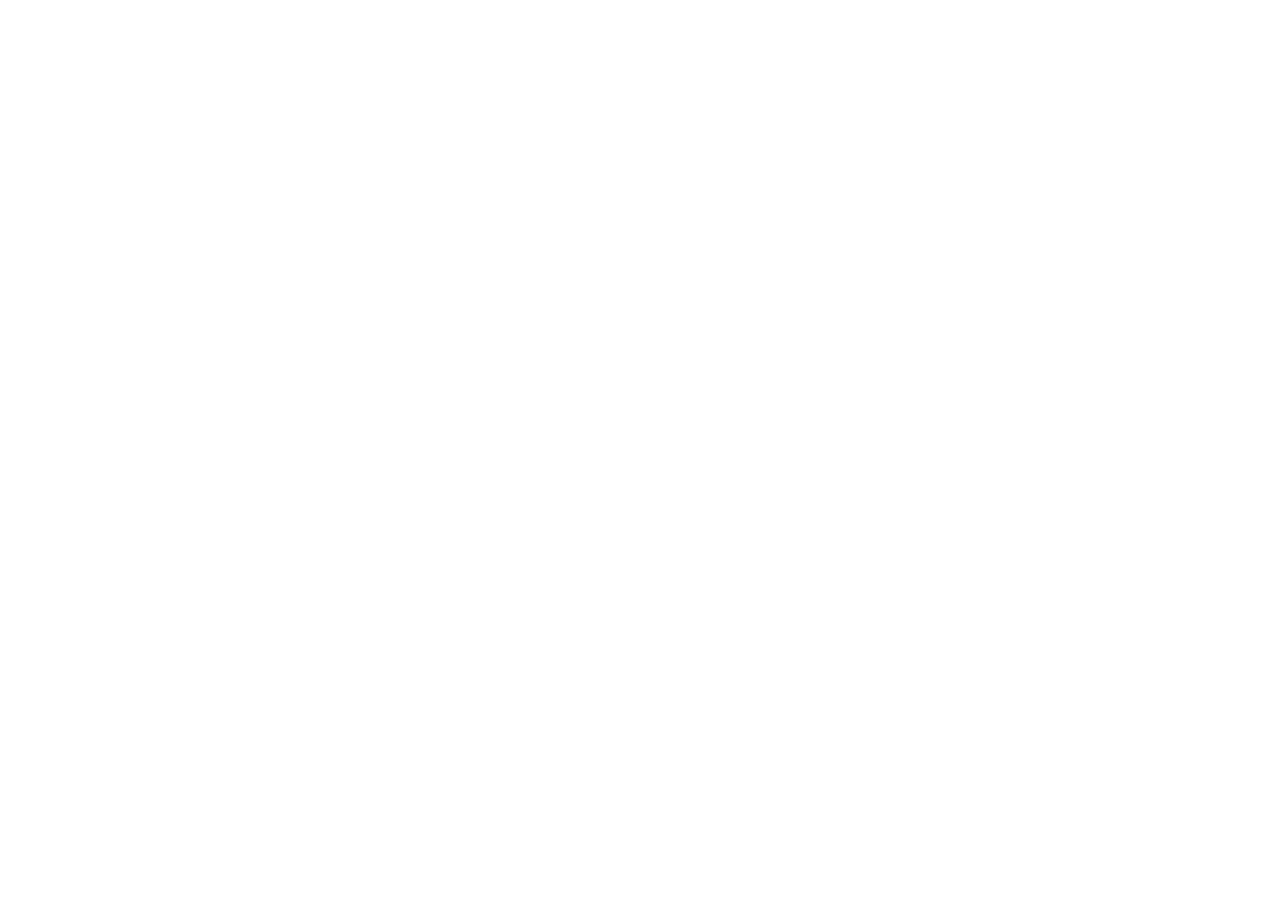
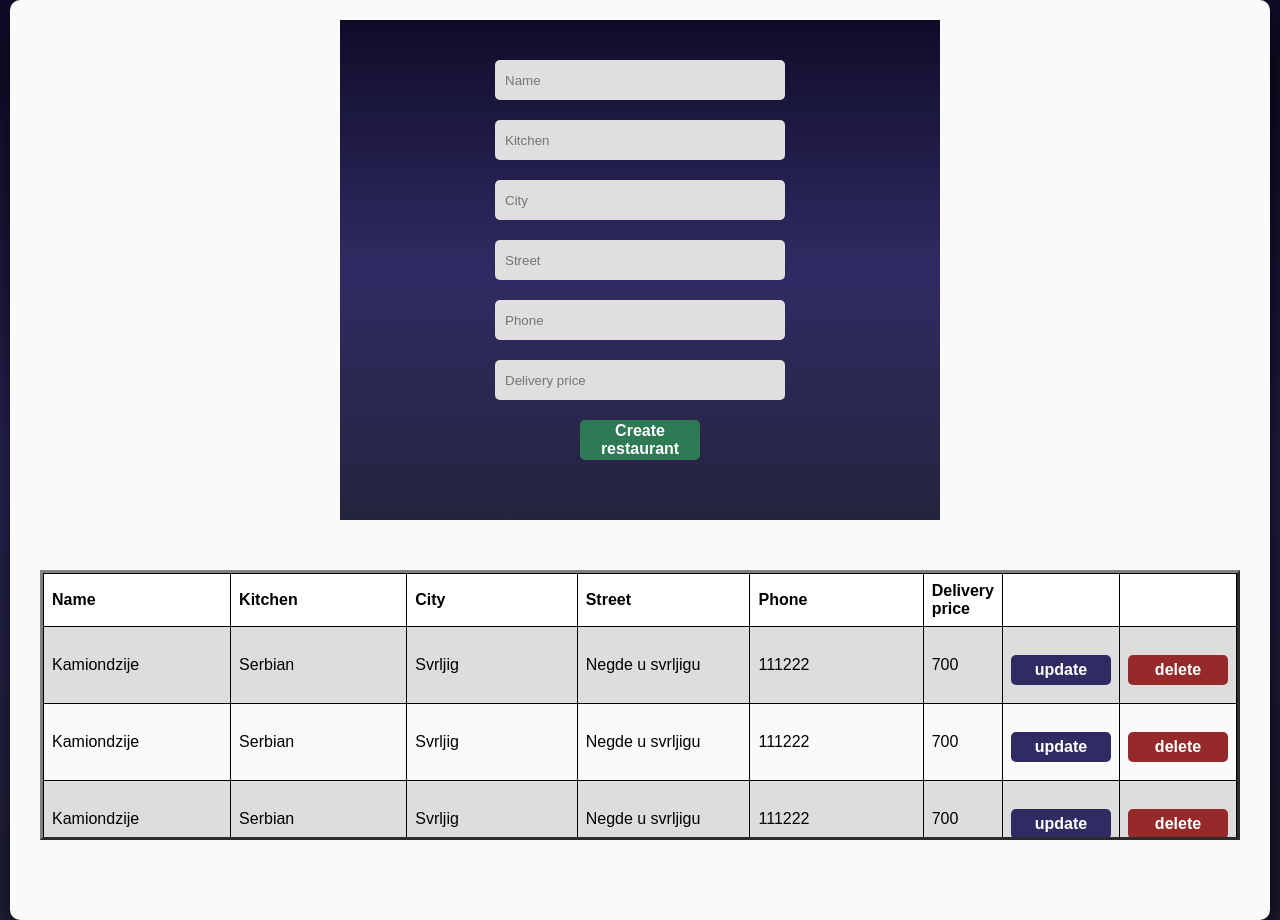
Before and after one commit to ldejanovic8120rn/sj01_food_delivery, a website: page static/restaurants.html in a window 1280 px wide. Before the commit the page ends 800 px from the top, so only its background shows below. Drawn offline with Linux system fonts and the light colour scheme.

Commit message:
finished gui for users and restaurants

```diff
--- a/static/foods.html
+++ b/static/foods.html
@@ -0,0 +1,5 @@
+<meta charset="utf-8">
+<meta name="viewport" content="width=device-width, initial-scale=1">
+<link rel="stylesheet" href="https://maxcdn.bootstrapcdn.com/bootstrap/3.4.1/css/bootstrap.min.css">
+<script src="https://ajax.googleapis.com/ajax/libs/jquery/3.5.1/jquery.min.js"></script>
+<script src="https://maxcdn.bootstrapcdn.com/bootstrap/3.4.1/js/bootstrap.min.js"></script>
--- a/static/restaurants.html
+++ b/static/restaurants.html
@@ -0,0 +1,147 @@
+<!DOCTYPE html>
+<html>
+
+<head>
+    <title>Restaurants</title>
+    <link rel="stylesheet" type="text/css" href="styles/restaurants.css">
+    <link href="https://fonts.googleapis.com/css2?family=Jost:wght@500&display=swap" rel="stylesheet">
+
+
+</head>
+
+<body>
+    <div class="main">
+
+        <div class="create">
+            <form class="form">
+                <input type="text" id="" name="name" placeholder="Name" required="">
+                <input type="text" id="" name="kitchen" placeholder="Kitchen" required="">
+                <input type="text" id="" name="city" placeholder="City" required="">
+                <input type="text" id="" name="street" placeholder="Street" required="">
+                <input type="tel" id="" name="phone" placeholder="Phone" required="">
+                <input type="number" id="" name="delivery-price" placeholder="Delivery price" required="">
+                <button type="button" id="create-button">Create restaurant</button>
+            </form>
+        </div>
+
+        <div class="table-div">
+            <table border="3">
+                <thead>
+                    <tr>
+                        <th>Name</th>
+                        <th>Kitchen</th>
+                        <th>City</th>
+                        <th>Street</th>
+                        <th>Phone</th>
+                        <th>Delivery price</th>
+                        <th width="100px"></th>
+                        <th width="100px"></th>
+                    </tr>
+                </thead>
+                <tbody style="overflow: scroll;">
+                    <tr>
+                        <td>Kamiondzije</td>
+                        <td>Serbian</td>
+                        <td>Svrljig</td>
+                        <td>Negde u svrljigu</td>
+                        <td>111222</td>
+                        <td>700</td>
+                        <td>
+                            <button type="button" class="update-button">update</button>
+                        </td>
+                        <td>
+                            <button type="button" class="delete-button">delete</button>
+                        </td>
+                    </tr>
+                    <tr>
+                        <td>Kamiondzije</td>
+                        <td>Serbian</td>
+                        <td>Svrljig</td>
+                        <td>Negde u svrljigu</td>
+                        <td>111222</td>
+                        <td>700</td>
+                        <td>
+                            <button type="button" class="update-button">update</button>
+                        </td>
+                        <td>
+                            <button type="button" class="delete-button">delete</button>
+                        </td>
+                    </tr>
+                    <tr>
+                        <td>Kamiondzije</td>
+                        <td>Serbian</td>
+                        <td>Svrljig</td>
+                        <td>Negde u svrljigu</td>
+                        <td>111222</td>
+                        <td>700</td>
+                        <td>
+                            <button type="button" class="update-button">update</button>
+                        </td>
+                        <td>
+                            <button type="button" class="delete-button">delete</button>
+                        </td>
+                    </tr>
+                    <tr>
+                        <td>Kamiondzije</td>
+                        <td>Serbian</td>
+                        <td>Svrljig</td>
+                        <td>Negde u svrljigu</td>
+                        <td>111222</td>
+                        <td>700</td>
+                        <td>
+                            <button type="button" class="update-button">update</button>
+                        </td>
+                        <td>
+                            <button type="button" class="delete-button">delete</button>
+                        </td>
+                    </tr>
+                    <tr>
+                        <td>Kamiondzije</td>
+                        <td>Serbian</td>
+                        <td>Svrljig</td>
+                        <td>Negde u svrljigu</td>
+                        <td>111222</td>
+                        <td>700</td>
+                        <td>
+                            <button type="button" class="update-button">update</button>
+                        </td>
+                        <td>
+                            <button type="button" class="delete-button">delete</button>
+                        </td>
+                    </tr>
+                    <tr>
+                        <td>Kamiondzije</td>
+                        <td>Serbian</td>
+                        <td>Svrljig</td>
+                        <td>Negde u svrljigu</td>
+                        <td>111222</td>
+                        <td>700</td>
+                        <td>
+                            <button type="button" class="update-button">update</button>
+                        </td>
+                        <td>
+                            <button type="button" class="delete-button">delete</button>
+                        </td>
+                    </tr>
+                    <tr>
+                        <td>Kamiondzije</td>
+                        <td>Serbian</td>
+                        <td>Svrljig</td>
+                        <td>Negde u svrljigu</td>
+                        <td>111222</td>
+                        <td>700</td>
+                        <td>
+                            <button type="button" class="update-button">update</button>
+                        </td>
+                        <td>
+                            <button type="button" class="delete-button">delete</button>
+                        </td>
+                    </tr>
+                </tbody>
+            </table>
+        </div>
+
+        <script src="scripts/index.js"></script>
+</body>
+
+</html>
--- a/static/scripts/index.js
+++ b/static/scripts/index.js
@@ -0,0 +1,5 @@
+window.addEventListener('load', init);
+
+function init() {
+
+}
--- a/static/styles/index.css
+++ b/static/styles/index.css
@@ -15,6 +15,7 @@ body{
 	overflow: hidden;
 	border-radius: 10px;
 	box-shadow: 5px 20px 50px #000;
+	padding-top: 30px;
 }
 button{
 	width: 60%;
--- /dev/null
+++ b/static/styles/restaurants.css
@@ -0,0 +1,119 @@
+body{
+	margin: 0;
+	padding: 0;
+	display: flex;
+	justify-content: center;
+	align-items: center;
+	min-height: 100vh;
+	font-family: 'Jost', sans-serif;
+	background: linear-gradient(to bottom, #0f0c29, #302b63, #24243e);
+}
+.main{
+	width: 1200px;
+	height: 900px;
+	background: rgb(250, 250, 250);
+	overflow: hidden;
+    padding-left: 30px;
+    padding-right: 30px;
+	padding-top: 20px;
+
+	border-radius: 10px;
+	box-shadow: 5px 20px 50px #000;
+}
+label{
+	color: #fff;
+	font-size: 2.3em;
+	justify-content: center;
+	display: flex;
+	margin: 60px;
+	font-weight: bold;
+	cursor: pointer;
+	transition: .5s ease-in-out;
+}
+input{
+	width: 45%;
+	height: 20px;
+	background: #e0dede;
+	justify-content: center;
+	display: flex;
+	margin: 20px auto;
+	padding: 10px;
+	border: none;
+	outline: none;
+	border-radius: 5px;
+}
+button{
+	width: 20%;
+	height: 40px;
+	margin: 10px auto;
+	justify-content: center;
+	display: block;
+	color: #fff;
+	/*background: #573b8a;*/
+    background: #2e7a54;
+	font-size: 1em;
+	font-weight: bold;
+	margin-top: 20px;
+	outline: none;
+	border: none;
+	border-radius: 5px;
+	transition: .2s ease-in;
+	cursor: pointer;
+}
+.update-button {
+    width: 90%;
+	height: 30px;
+    justify-content: center;
+    background: #302b63;
+    color: #fff;
+}
+.delete-button {
+    width: 90%;
+	height: 30px;
+    justify-content: center;
+    background: rgb(150, 41, 41);
+    color: #fff;
+}
+.update-button:hover {
+    background: #443e8a;
+}
+.delete-button:hover {
+    background: rgb(184, 20, 42);
+}
+button:hover{
+	/*background: #6d44b8;*/
+    background: #3d9167;
+}
+.table-div{
+    padding-top: 50px;
+}
+table {
+    font-family: arial, sans-serif;
+    border-collapse: collapse;
+    height: 270px;
+    width: 100%;
+    overflow: scroll;
+    display: block;
+}
+td, th {
+    border: 1px solid #000000;
+    text-align: left;
+    padding: 8px;
+    width: 20%;
+}
+tr td button {
+    min-width: 100px;
+}
+tr:nth-child(odd) {
+    background-color: #dddddd;
+}
+thead th {
+    background-color: white;
+}
+.create {
+    padding-top: 20px;
+    padding-bottom: 50px;
+    background: linear-gradient(to bottom, #0f0c29, #302b63, #24243e);
+    margin: auto;
+    width: 50%;
+}
--- /dev/null
+++ b/static/styles/users.css
@@ -0,0 +1,119 @@
+body{
+	margin: 0;
+	padding: 0;
+	display: flex;
+	justify-content: center;
+	align-items: center;
+	min-height: 100vh;
+	font-family: 'Jost', sans-serif;
+	background: linear-gradient(to bottom, #0f0c29, #302b63, #24243e);
+}
+.main{
+	width: 1200px;
+	height: 800px;
+	background: rgb(250, 250, 250);
+	overflow: hidden;
+    padding-left: 30px;
+    padding-right: 30px;
+	padding-top: 20px;
+
+	border-radius: 10px;
+	box-shadow: 5px 20px 50px #000;
+}
+label{
+	color: #fff;
+	font-size: 2.3em;
+	justify-content: center;
+	display: flex;
+	margin: 60px;
+	font-weight: bold;
+	cursor: pointer;
+	transition: .5s ease-in-out;
+}
+input{
+	width: 45%;
+	height: 20px;
+	background: #e0dede;
+	justify-content: center;
+	display: flex;
+	margin: 20px auto;
+	padding: 10px;
+	border: none;
+	outline: none;
+	border-radius: 5px;
+}
+button{
+	width: 20%;
+	height: 40px;
+	margin: 10px auto;
+	justify-content: center;
+	display: block;
+	color: #fff;
+	/*background: #573b8a;*/
+    background: #2e7a54;
+	font-size: 1em;
+	font-weight: bold;
+	margin-top: 20px;
+	outline: none;
+	border: none;
+	border-radius: 5px;
+	transition: .2s ease-in;
+	cursor: pointer;
+}
+.update-button {
+    width: 90%;
+	height: 30px;
+    justify-content: center;
+    background: #302b63;
+    color: #fff;
+}
+.delete-button {
+    width: 90%;
+	height: 30px;
+    justify-content: center;
+    background: rgb(150, 41, 41);
+    color: #fff;
+}
+.update-button:hover {
+    background: #443e8a;
+}
+.delete-button:hover {
+    background: rgb(184, 20, 42);
+}
+button:hover{
+	/*background: #6d44b8;*/
+    background: #3d9167;
+}
+.table-div{
+    padding-top: 50px;
+}
+table {
+    font-family: arial, sans-serif;
+    border-collapse: collapse;
+    height: 270px;
+    width: 100%;
+    overflow: scroll;
+    display: block;
+}
+td, th {
+    border: 1px solid #000000;
+    text-align: left;
+    padding: 8px;
+    width: 20%;
+}
+tr td button {
+    min-width: 100px;
+}
+tr:nth-child(odd) {
+    background-color: #dddddd;
+}
+thead th {
+    background-color: white;
+}
+.create {
+    padding-top: 20px;
+    padding-bottom: 50px;
+    background: linear-gradient(to bottom, #0f0c29, #302b63, #24243e);
+    margin: auto;
+    width: 50%;
+}
```
Also changed, not shown: static/users.html (+138 -0 lines), static/styles/comments.css (added), static/styles/foods.css (added).
